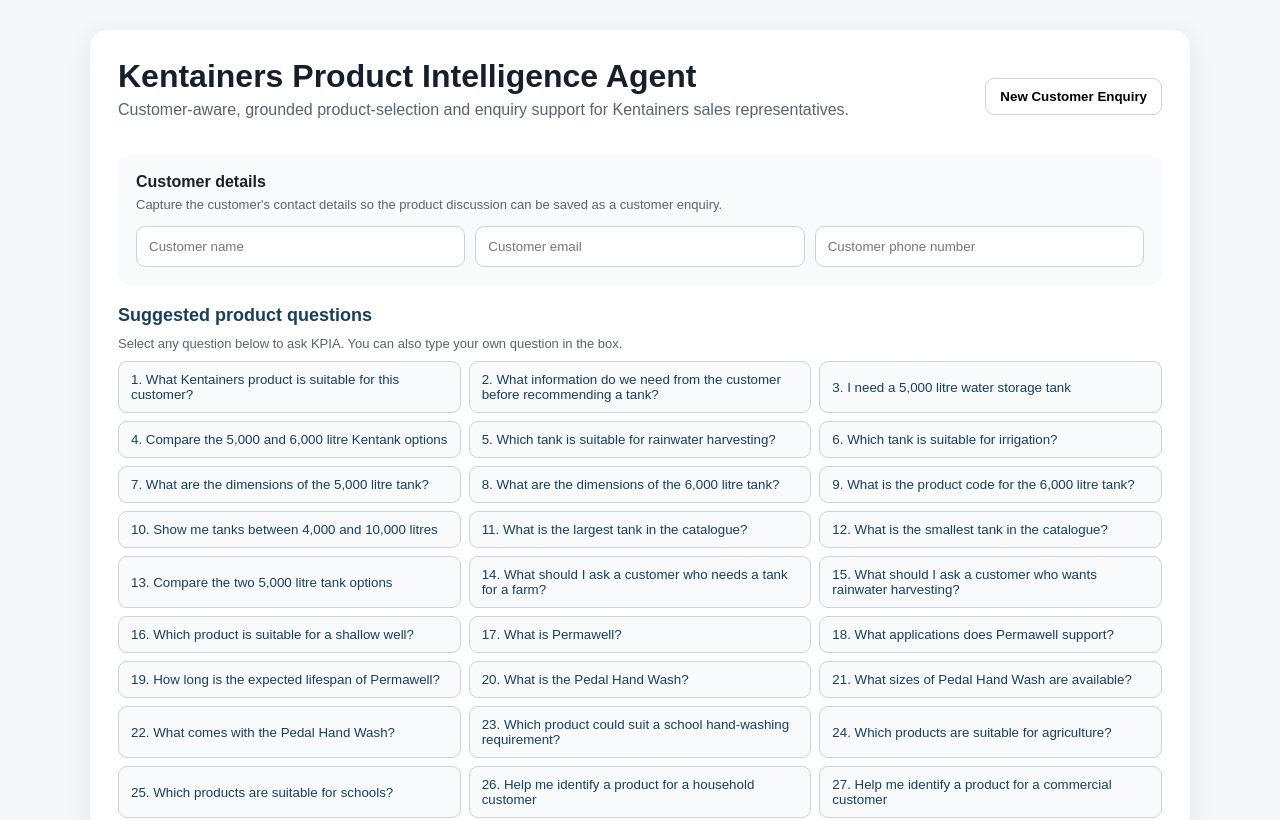
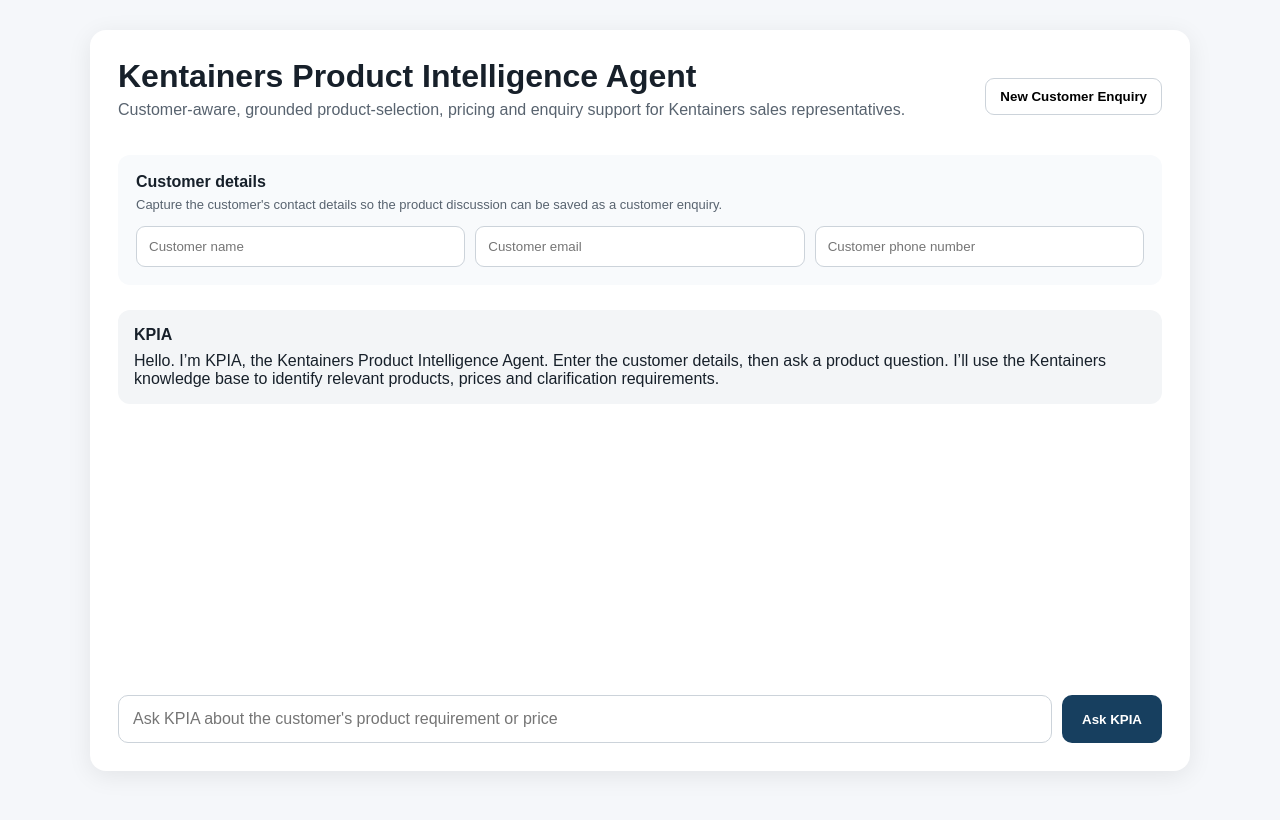
Before and after one commit to mangofredrick/Kentainers-Product-AI, a Next.js app: page / in a window 1280 px wide. Shown: the top 820 px of the page. Built offline with nearby package versions, Linux system fonts and the light colour scheme.

Commit message:
ui: hide starter questions and improve pricing prompt

```diff
--- a/app/page.tsx
+++ b/app/page.tsx
@@ -1,49 +1,17 @@
 "use client";
 import {useState} from "react";
 type Message={role:"user"|"assistant";text:string;sources?:{document:string;page?:number}[];enquiryId?:string};
-const starterQuestions=[
-  "What Kentainers product is suitable for this customer?",
-  "What information do we need from the customer before recommending a tank?",
-  "I need a 5,000 litre water storage tank",
-  "Compare the 5,000 and 6,000 litre Kentank options",
-  "Which tank is suitable for rainwater harvesting?",
-  "Which tank is suitable for irrigation?",
-  "What are the dimensions of the 5,000 litre tank?",
-  "What are the dimensions of the 6,000 litre tank?",
-  "What is the product code for the 6,000 litre tank?",
-  "Show me tanks between 4,000 and 10,000 litres",
-  "What is the largest tank in the catalogue?",
-  "What is the smallest tank in the catalogue?",
-  "Compare the two 5,000 litre tank options",
-  "What should I ask a customer who needs a tank for a farm?",
-  "What should I ask a customer who wants rainwater harvesting?",
-  "Which product is suitable for a shallow well?",
-  "What is Permawell?",
-  "What applications does Permawell support?",
-  "How long is the expected lifespan of Permawell?",
-  "What is the Pedal Hand Wash?",
-  "What sizes of Pedal Hand Wash are available?",
-  "What comes with the Pedal Hand Wash?",
-  "Which product could suit a school hand-washing requirement?",
-  "Which products are suitable for agriculture?",
-  "Which products are suitable for schools?",
-  "Help me identify a product for a household customer",
-  "Help me identify a product for a commercial customer",
-  "The customer needs approximately 6,000 litres. What should I clarify?",
-  "Does the catalogue provide the price of the 6,000 litre tank?",
-  "Does the catalogue provide a warranty period for the products?"
-];
 export default function Home(){
  const[input,setInput]=useState("");
  const[customerName,setCustomerName]=useState("");
  const[customerEmail,setCustomerEmail]=useState("");
  const[customerPhone,setCustomerPhone]=useState("");
  const[enquiryId,setEnquiryId]=useState("");
- const[messages,setMessages]=useState<Message[]>([{role:"assistant",text:"Hello. I’m KPIA, the Kentainers Product Intelligence Agent. Enter the customer details, then ask a product question. I’ll use the Kentainers knowledge base to identify relevant options and ask for clarification when the requirement is ambiguous."}]);
+ const[messages,setMessages]=useState<Message[]>([{role:"assistant",text:"Hello. I’m KPIA, the Kentainers Product Intelligence Agent. Enter the customer details, then ask a product question. I’ll use the Kentainers knowledge base to identify relevant products, prices and clarification requirements."}]);
  const[loading,setLoading]=useState(false);
  function newEnquiry(){setCustomerName("");setCustomerEmail("");setCustomerPhone("");setEnquiryId("");setInput("");setMessages([{role:"assistant",text:"New customer enquiry started. Enter the customer's name, email and phone number, then ask a product question."}]);}
- async function send(text?:string){
-  const question=(text??input).trim();
+ async function send(){
+  const question=input.trim();
   if(!question||loading)return;
   const customerContext=`Customer name: ${customerName.trim()||"Not provided"}\nCustomer email: ${customerEmail.trim()||"Not provided"}\nCustomer phone: ${customerPhone.trim()||"Not provided"}`;
   const message=`${customerContext}\n\nProduct question: ${question}`;
@@ -59,7 +27,7 @@
   finally{setLoading(false);}
  }
  return <main style={{maxWidth:1100,margin:"30px auto",padding:"0 20px"}}><div style={{background:"white",borderRadius:16,padding:28,boxShadow:"0 5px 25px rgba(0,0,0,.08)"}}>
-  <div style={{display:"flex",justifyContent:"space-between",gap:15,alignItems:"center",flexWrap:"wrap"}}><div><h1 style={{marginTop:0,marginBottom:6}}>Kentainers Product Intelligence Agent</h1><p style={{color:"#58636f",marginTop:0}}>Customer-aware, grounded product-selection and enquiry support for Kentainers sales representatives.</p></div><button onClick={newEnquiry} disabled={loading} style={{padding:"10px 14px",border:"1px solid #ccd3da",borderRadius:9,background:"white",fontWeight:700}}>New Customer Enquiry</button></div>
+  <div style={{display:"flex",justifyContent:"space-between",gap:15,alignItems:"center",flexWrap:"wrap"}}><div><h1 style={{marginTop:0,marginBottom:6}}>Kentainers Product Intelligence Agent</h1><p style={{color:"#58636f",marginTop:0}}>Customer-aware, grounded product-selection, pricing and enquiry support for Kentainers sales representatives.</p></div><button onClick={newEnquiry} disabled={loading} style={{padding:"10px 14px",border:"1px solid #ccd3da",borderRadius:9,background:"white",fontWeight:700}}>New Customer Enquiry</button></div>
   <section style={{background:"#f8fafc",padding:18,borderRadius:12,margin:"20px 0"}}>
    <div style={{display:"flex",justifyContent:"space-between",gap:10,flexWrap:"wrap"}}><strong>Customer details</strong>{enquiryId?<span style={{fontSize:12,color:"#286749",fontWeight:700}}>Enquiry ID: {enquiryId}</span>:null}</div>
    <p style={{margin:"6px 0 14px",fontSize:13,color:"#58636f"}}>Capture the customer's contact details so the product discussion can be saved as a customer enquiry.</p>
@@ -69,12 +37,7 @@
     <input type="tel" value={customerPhone} onChange={e=>setCustomerPhone(e.target.value)} placeholder="Customer phone number" style={{padding:12,border:"1px solid #ccd3da",borderRadius:9}}/>
    </div>
   </section>
-  <section style={{margin:"12px 0 24px"}}>
-   <h2 style={{fontSize:18,margin:"0 0 10px",color:"#173f5f"}}>Suggested product questions</h2>
-   <p style={{margin:"0 0 10px",fontSize:13,color:"#58636f"}}>Select any question below to ask KPIA. You can also type your own question in the box.</p>
-   <div style={{display:"grid",gridTemplateColumns:"repeat(auto-fit,minmax(280px,1fr))",gap:8}}>{starterQuestions.map((q,i)=><button key={i} onClick={()=>send(q)} disabled={loading} style={{textAlign:"left",padding:"10px 12px",border:"1px solid #ccd3da",borderRadius:9,background:"#f8fafc",color:"#173f5f",cursor:loading?"not-allowed":"pointer"}}>{i+1}. {q}</button>)}</div>
-  </section>
   <div style={{margin:"25px 0",minHeight:360}}>{messages.map((m,i)=><div key={i} style={{margin:"14px 0",padding:16,borderRadius:12,background:m.role==="user"?"#eef5ff":"#f3f5f7"}}><strong>{m.role==="user"?"You":"KPIA"}</strong><div style={{marginTop:8,whiteSpace:"pre-wrap"}}>{m.text}</div>{m.sources?.length?<div style={{marginTop:10,fontSize:12,color:"#566"}}>Sources: {m.sources.map((s,j)=><span key={j}>{s.document}{s.page?`, p.${s.page}`:""}{j<m.sources!.length-1?"; ":""}</span>)}</div>:null}{m.enquiryId?<div style={{marginTop:8,fontSize:12,color:"#286749",fontWeight:700}}>Saved as customer enquiry: {m.enquiryId}</div>:null}</div>)}</div>
-  <div style={{display:"flex",gap:10}}><input value={input} onChange={e=>setInput(e.target.value)} onKeyDown={e=>e.key==="Enter"&&send()} placeholder="Ask KPIA about the customer's product requirement" style={{flex:1,padding:14,border:"1px solid #ccd3da",borderRadius:10,fontSize:16}}/><button onClick={()=>send()} disabled={loading} style={{padding:"14px 20px",border:0,borderRadius:10,background:"#173f5f",color:"white",fontWeight:700}}>{loading?"Thinking...":"Ask KPIA"}</button></div>
+  <div style={{display:"flex",gap:10}}><input value={input} onChange={e=>setInput(e.target.value)} onKeyDown={e=>e.key==="Enter"&&send()} placeholder="Ask KPIA about the customer's product requirement or price" style={{flex:1,padding:14,border:"1px solid #ccd3da",borderRadius:10,fontSize:16}}/><button onClick={send} disabled={loading} style={{padding:"14px 20px",border:0,borderRadius:10,background:"#173f5f",color:"white",fontWeight:700}}>{loading?"Thinking...":"Ask KPIA"}</button></div>
  </div></main>
 }
```
